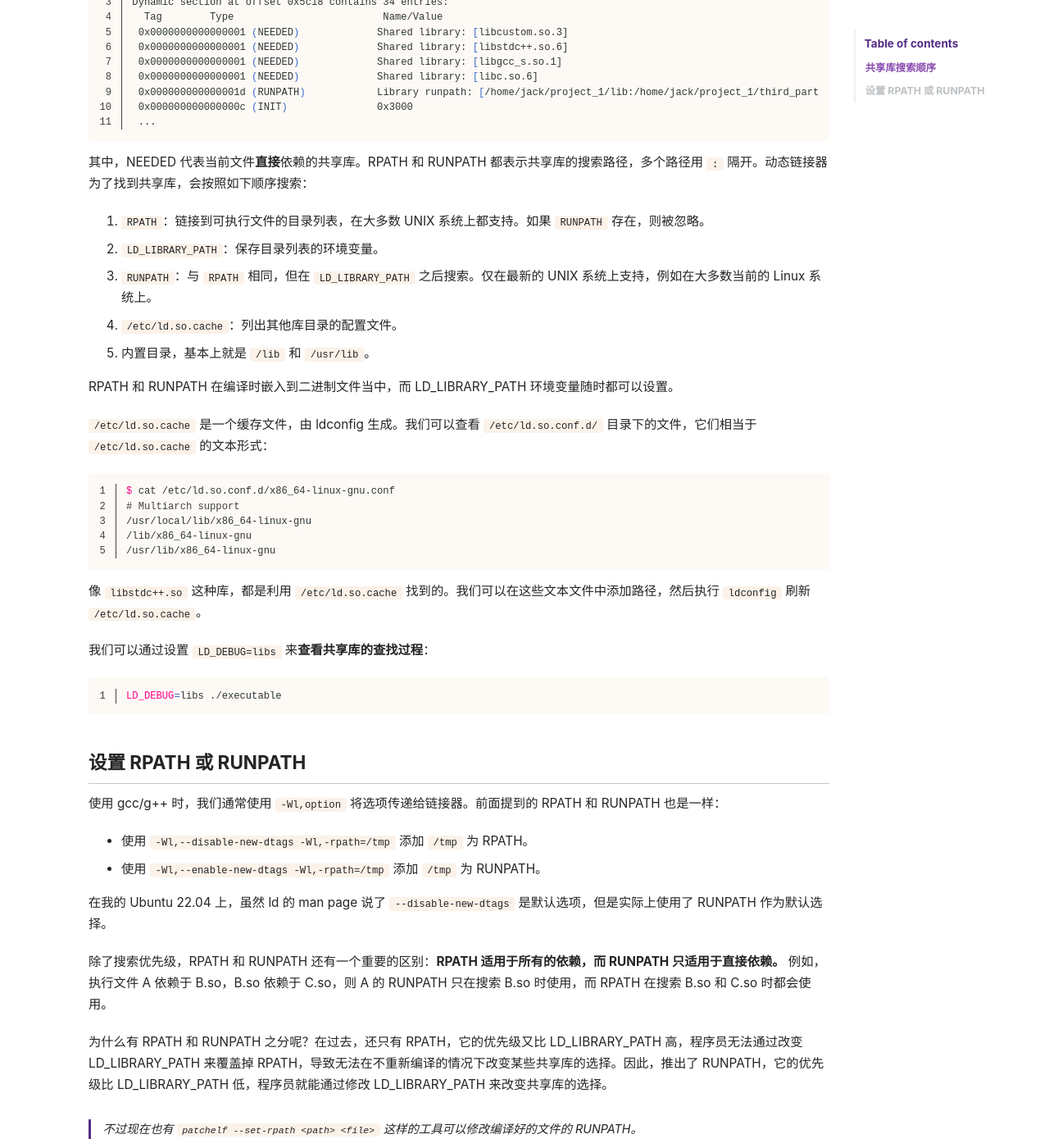
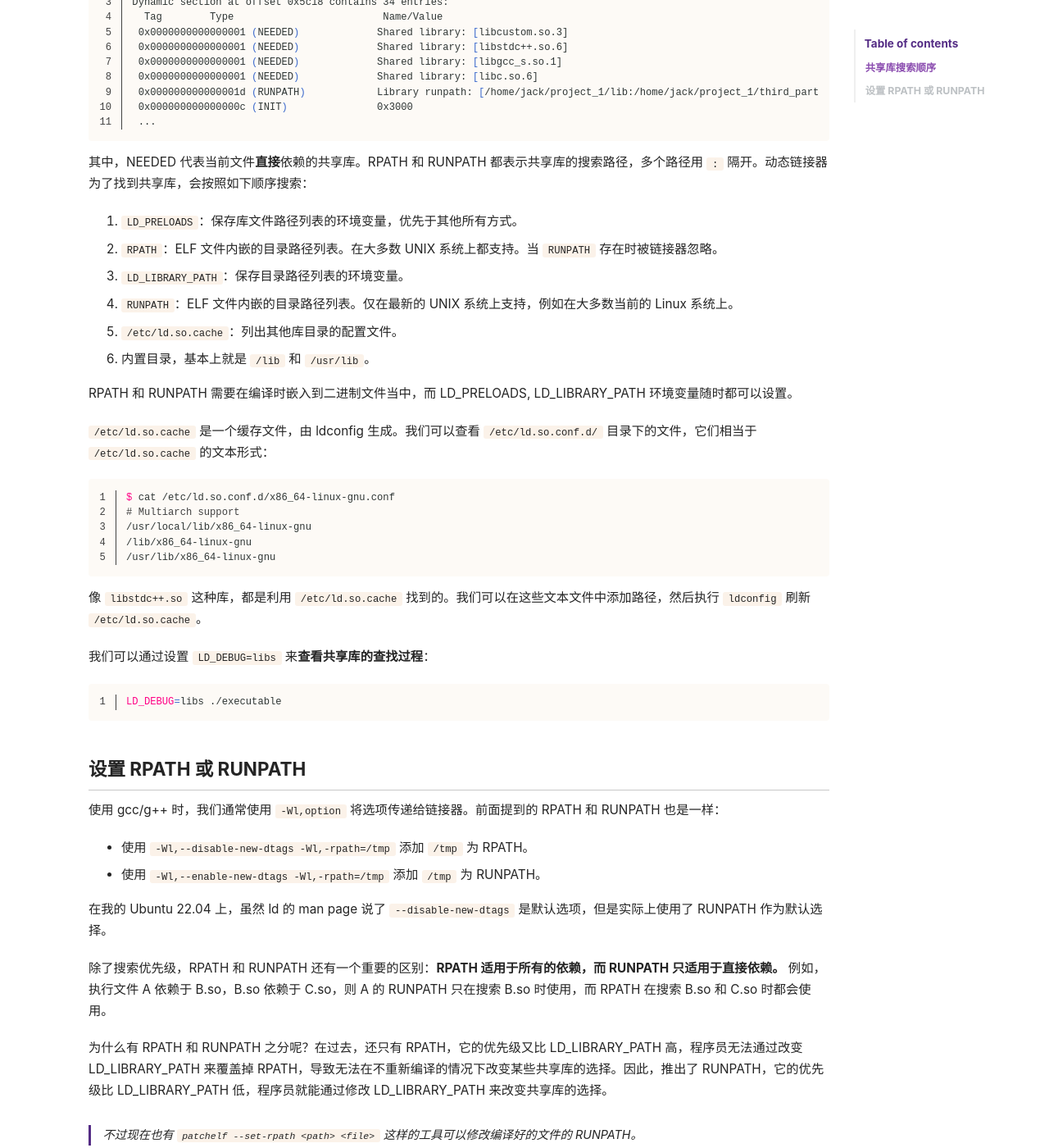
Before and after one commit to ihnfsax/ihnfsax.github.io, a Jekyll site: the page built from _posts/2023-07-27-shared-library-search-rule.md, in a window 1280 px wide and 1400 px high, scrolled down 519 px. Shown: the whole window at 82% size. Built offline with Jekyll 4.4.1, drawn with Linux system fonts in a browser that asks for light colours; cached includes are drawn as plain includes; some web fonts are replaced; comment, search, counter and statistics services are not loaded; some of the changed text lies outside the part shown.

Commit message:
Modify contents about library search rule

````diff
--- a/_posts/2023-07-27-shared-library-search-rule.md
+++ b/_posts/2023-07-27-shared-library-search-rule.md
@@ -30,13 +30,14 @@ Dynamic section at offset 0x5c18 contains 34 entries:
 
 其中，NEEDED 代表当前文件**直接**依赖的共享库。RPATH 和 RUNPATH 都表示共享库的搜索路径，多个路径用 `:` 隔开。动态链接器为了找到共享库，会按照如下顺序搜索：
 
-1. `RPATH`：链接到可执行文件的目录列表，在大多数 UNIX 系统上都支持。如果 `RUNPATH` 存在，则被忽略。
-2. `LD_LIBRARY_PATH`：保存目录列表的环境变量。
-3. `RUNPATH`：与 `RPATH` 相同，但在 `LD_LIBRARY_PATH` 之后搜索。仅在最新的 UNIX 系统上支持，例如在大多数当前的 Linux 系统上。
-4. `/etc/ld.so.cache`：列出其他库目录的配置文件。
-5. 内置目录，基本上就是 `/lib` 和 `/usr/lib`。
+1. `LD_PRELOADS`：保存库文件路径列表的环境变量，优先于其他所有方式。
+2. `RPATH`：ELF 文件内嵌的目录路径列表。在大多数 UNIX 系统上都支持。当 `RUNPATH` 存在时被链接器忽略。
+3. `LD_LIBRARY_PATH`：保存目录路径列表的环境变量。
+4. `RUNPATH`：ELF 文件内嵌的目录路径列表。仅在最新的 UNIX 系统上支持，例如在大多数当前的 Linux 系统上。
+5. `/etc/ld.so.cache`：列出其他库目录的配置文件。
+6. 内置目录，基本上就是 `/lib` 和 `/usr/lib`。
 
-RPATH 和 RUNPATH 在编译时嵌入到二进制文件当中，而 LD_LIBRARY_PATH 环境变量随时都可以设置。
+RPATH 和 RUNPATH 需要在编译时嵌入到二进制文件当中，而 LD_PRELOADS, LD_LIBRARY_PATH 环境变量随时都可以设置。
 
 `/etc/ld.so.cache` 是一个缓存文件，由 ldconfig 生成。我们可以查看 `/etc/ld.so.conf.d/` 目录下的文件，它们相当于 `/etc/ld.so.cache` 的文本形式：
 
@@ -77,4 +78,4 @@ LD_DEBUG=libs ./executable
 target_link_options(<target> PRIVATE "-Wl,--disable-new-dtags")
 ```
 
-CMake 不会直接调用链接器，而是先编译出对象文件，再使用**编译器**将对象文件链接为可执行文件。所以 `target_link_options` 不是将选项传递给链接器，而是在编译器链接阶段传递给编译器，因此需要使用 `-Wl` 选项。
+CMake 不会直接使用链接器 (ld/ldd)，而是先编译出对象文件，再使用 gcc 等工具将对象文件链接为可执行文件。使用 gcc 等工具链接时，想要传递选项给链接器，必须加上 `-Wl` 前缀。
````
